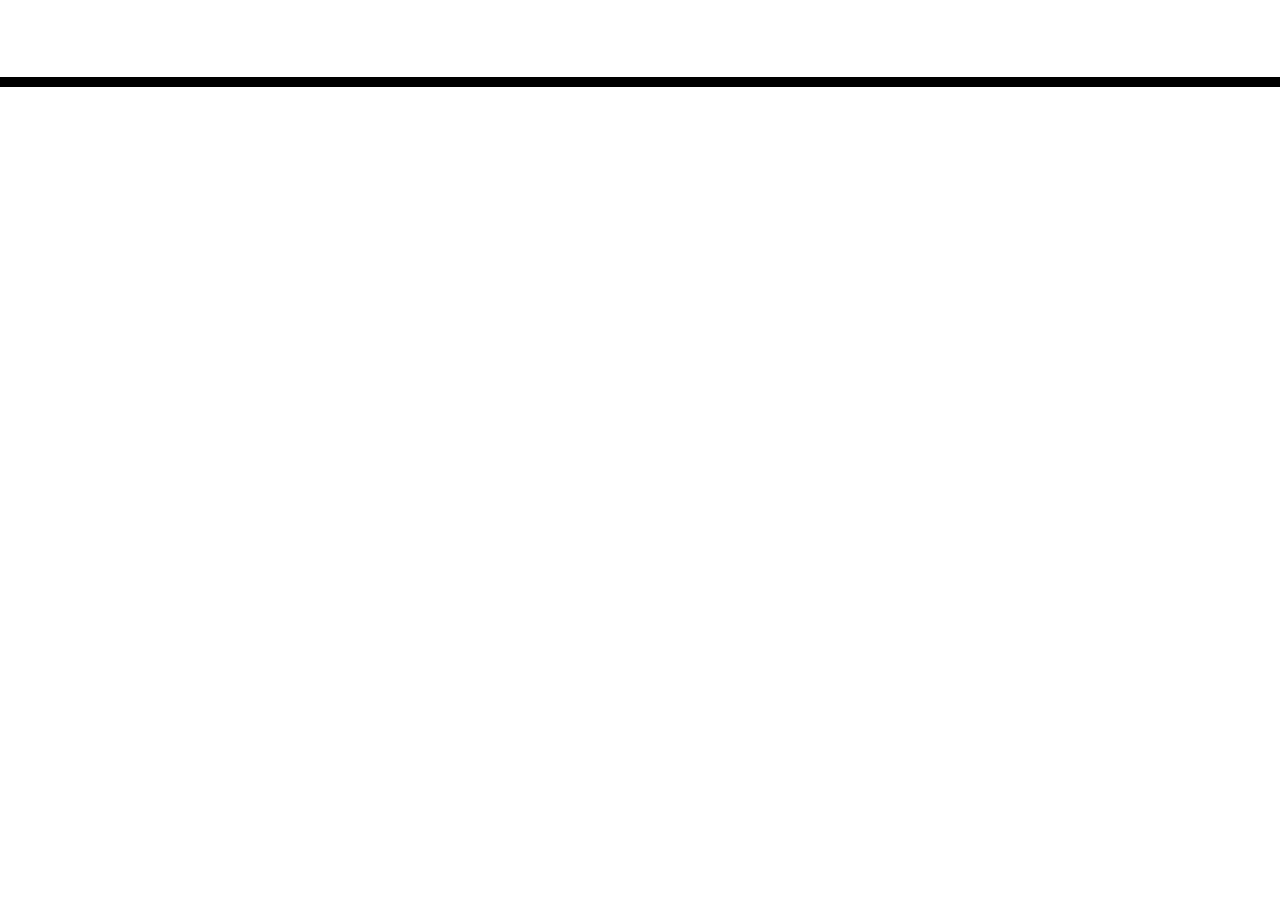
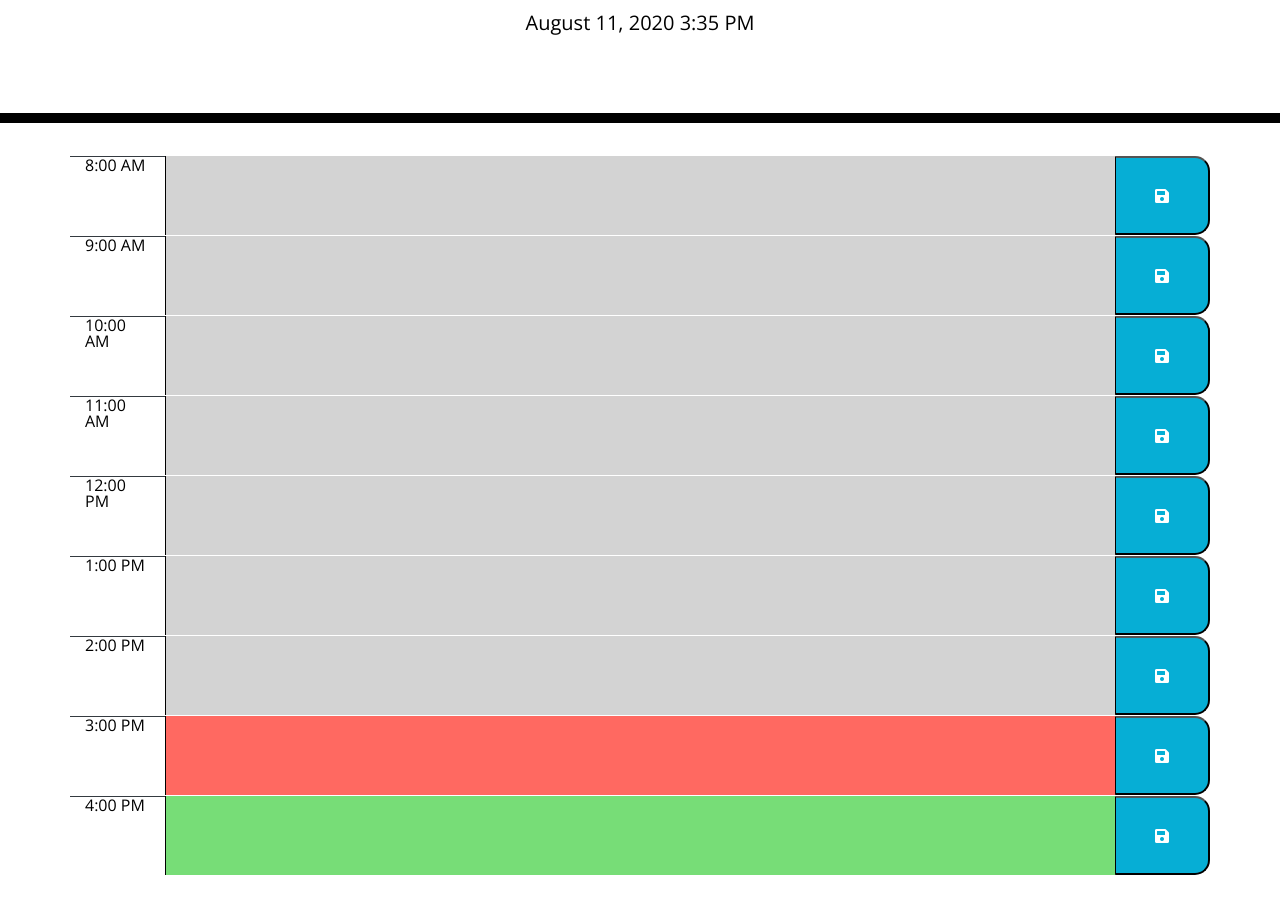
Before and after one commit to lisaworsham/Task-Planner, a plain HTML site: page index.html in a window 1280 px wide. Shown: the part 181-1094 px from the top of the page. Before the commit the page ends 800 px from the top, so only its background shows below. Drawn offline with nearby package versions, Linux system fonts and the light colour scheme.

Commit message:
updated script, HTML, style, readme files

```diff
--- a/index.html
+++ b/index.html
@@ -29,10 +29,55 @@
       <p id="currentDay" class="lead"></p>
     </header>
     <div class="container">
-      <!-- Timeblocks go here -->
+      <div class="row">
+        <div class="hour col-sm-1 border-top border-dark"></div>
+        <textarea class="text col-sm-10"></textarea>
+        <button class="saveBtn col-sm-1"></button>
+      </div>
+      <div class="row">
+        <div class="hour col-sm-1 border-top border-dark"></div>
+        <textarea class="text col-sm-10"></textarea>
+        <button class="saveBtn col-sm-1"></button>
+      </div>
+      <div class="row">
+        <div class="hour col-sm-1 border-top border-dark"></div>
+        <textarea class="text col-sm-10"></textarea>
+        <button class="saveBtn col-sm-1"></button>
+      </div>
+      <div class="row">
+        <div class="hour col-sm-1 border-top border-dark"></div>
+        <textarea class="text col-sm-10"></textarea>
+        <button class="saveBtn col-sm-1"></button>
+      </div>
+      <div class="row">
+        <div class="hour col-sm-1 border-top border-dark"></div>
+        <textarea class="text col-sm-10"></textarea>
+        <button class="saveBtn col-sm-1"></button>
+      </div>
+      <div class="row">
+        <div class="hour col-sm-1 border-top border-dark"></div>
+        <textarea class="text col-sm-10"></textarea>
+        <button class="saveBtn col-sm-1"></button>
+      </div>
+      <div class="row">
+        <div class="hour col-sm-1 border-top border-dark"></div>
+        <textarea class="text col-sm-10"></textarea>
+        <button class="saveBtn col-sm-1"></button>
+      </div>
+      <div class="row">
+        <div class="hour col-sm-1 border-top border-dark"></div>
+        <textarea class="text col-sm-10"></textarea>
+        <button class="saveBtn col-sm-1"></button>
+      </div>
+      <div class="row mb-5">
+        <div class="hour col-sm-1 border-top border-dark"></div>
+        <textarea class="text col-sm-10"></textarea>
+        <button class="saveBtn col-sm-1"></button>
+      </div>
     </div>
 
     <script src="https://code.jquery.com/jquery-3.4.1.min.js"></script>
     <script src="https://cdnjs.cloudflare.com/ajax/libs/moment.js/2.24.0/moment.min.js"></script>
+    <script type="text/javascript" src="script.js"></script>
   </body>
 </html>
--- a/script.js
+++ b/script.js
@@ -0,0 +1,82 @@
+var currentDay = moment().format("LLL");
+var dayStart = moment("7:00", "h:ss");
+var events = JSON.parse(localStorage.getItem("events"));
+
+// what time/date is it?
+var setDate = function () {
+    $("#currentDay").text(currentDay);
+}
+// Add the time blocks.  Set dayStart value 1 hour prior to planner start time.
+var setTimeBlocks = function () {
+    $(".container").find(".hour").each(function () {
+        dayStart.add(1, "hour");
+        $(this).text(dayStart.format("LT"));
+    })
+}
+
+// Handle that input
+$(".text").click(function () {
+    var text = $(this).text().trim();
+    var eventInput = $("<textarea>").addClass("text col-sm-10").val(text);
+    $(this).replaceWith(eventInput);
+    eventInput.trigger("focus");
+    hourBox();
+});
+
+//Azi! Light! (html inputs)
+var hourBox = function () {
+    $(".container").find(".hour").each(function () {
+        var time = moment($(this).text(), "LT");
+        var timeBlockState = Math.ceil(time.diff(moment(), "hours", true));
+        console.log(timeBlockState);
+        var textEl = $(this).next();
+        if (timeBlockState < 0) {
+            textEl.addClass("past")
+        } else if (timeBlockState === 0) {
+            textEl.addClass("present")
+        } else if (timeBlockState > 0) {
+            textEl.addClass("future")
+        }
+    })
+}
+
+// i need to save!
+var setButtonIcon = function () {
+    $(".container").find("button").each(function () {
+        var iEl = $("<i>")
+            .addClass("fas fa-save")
+        $(this).append(iEl);
+    })
+}
+
+// Let's load some events into a slot
+var loadEvents = function () {
+    if (events) {
+        events.forEach(evnt => {
+            console.log();
+            var hour = $(`.hour:contains(${evnt.time.trim()})`);
+            hour.siblings(".text").text(evnt.text);
+        });
+    }
+}
+
+// save data to local storage when clicking the clicker
+$(".saveBtn").click(function (e) {
+    e.preventDefault();
+    var eventText = $(this).siblings(".text").val();
+    var eventTime = $(this).siblings(".hour").text();
+    if (!events) {
+        events = [];
+    }
+    events.push({
+        text: eventText,
+        time: eventTime
+    });
+    localStorage.setItem("events", JSON.stringify(events));
+});
+
+setDate();
+setTimeBlocks();
+hourBox();
+setButtonIcon();
+loadEvents()
--- a/style.css
+++ b/style.css
@@ -11,6 +11,8 @@ textarea{
   color: #000000;
   border-left: 1px solid black;
   padding: 10px;
+  width: 100%;
+  height: 100%;
 }
 
 .jumbotron {
@@ -69,3 +71,7 @@ textarea{
   font-size: 20px;
   transition: all .3s ease-in-out;
 }
+
+#currentDay {
+
+}
```
Also changed, not shown: Capture.PNG (added), 1 other file.
